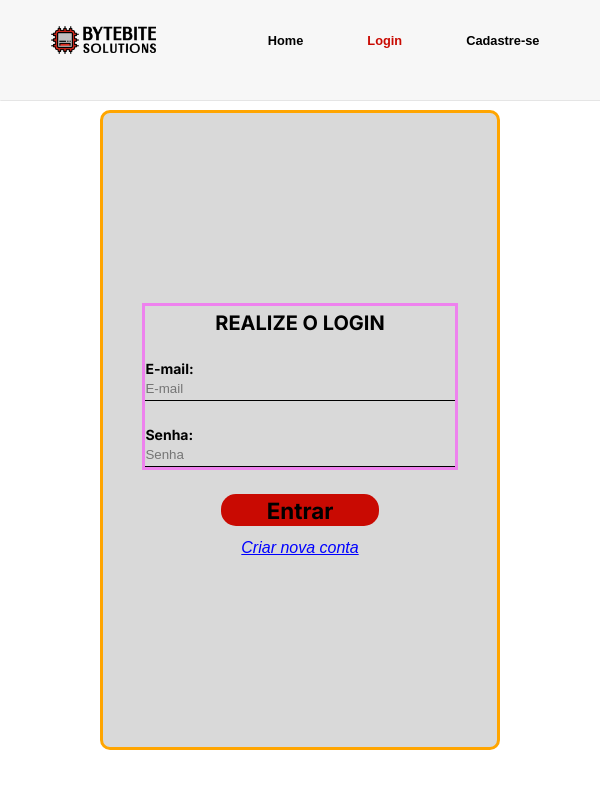
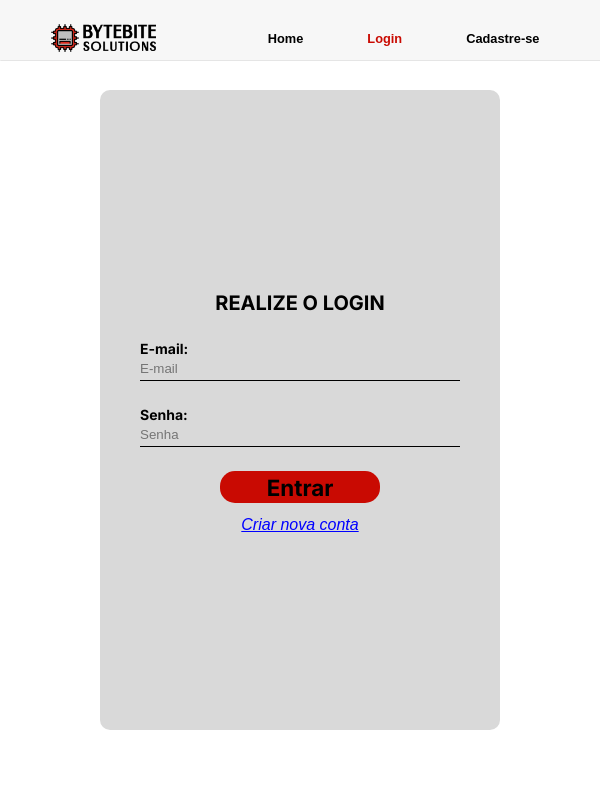
Before and after one commit to ByteBite-Brasil/ByteBite-Web-Application, a plain HTML site: page login.html in a window 600 px wide. Drawn offline with Linux system fonts and the light colour scheme.

Commit message:
Ajustando responsividade index

```diff
--- a/style.css
+++ b/style.css
@@ -449,7 +449,7 @@ a {
 
     .menu{
       width: 600px;
-      height: 100px;
+      height: 60px;
       /* border: green solid 3px; */
       box-shadow: 0.3px 0.3px 0.3px rgba(25, 25, 25, 0.447);
       display: flex;
@@ -468,7 +468,13 @@ a {
     .grid-content{
         justify-content: center;
         align-items: center;
+        height: 750px;
     }
+    /* .grid-text{ */
+        /* margin-top: 260px; */
+        /* margin-bottom: 300px; */
+        /* height: 150%; */
+    /* } */
     .footer-box h4 {
         margin-top: 5px;
     }
@@ -506,6 +512,8 @@ a {
         height: 40vh;
         align-items: center;
         justify-content: center;
+        /* margin-top: 30px; */
+        /* background-color: #c3c1c1; */
     }
     .btns {
         align-self: center;
@@ -520,14 +528,14 @@ a {
      background-image: none;
     }
     .form{
-      border: violet 3px solid;
+      /* border: violet 3px solid; */
       width: 80%;
       /* height: 100px; */
     }
     .box-form{
-      border: orange 3px solid;
+      /* border: orange 3px solid; */
       height: 80%;
-      margin-top: 110px;
+      margin-top: 90px;
     }
   .box-logo{
     display: none;
@@ -561,5 +569,4 @@ a {
     border-radius: 10px;
   }
 
-
   }
```
